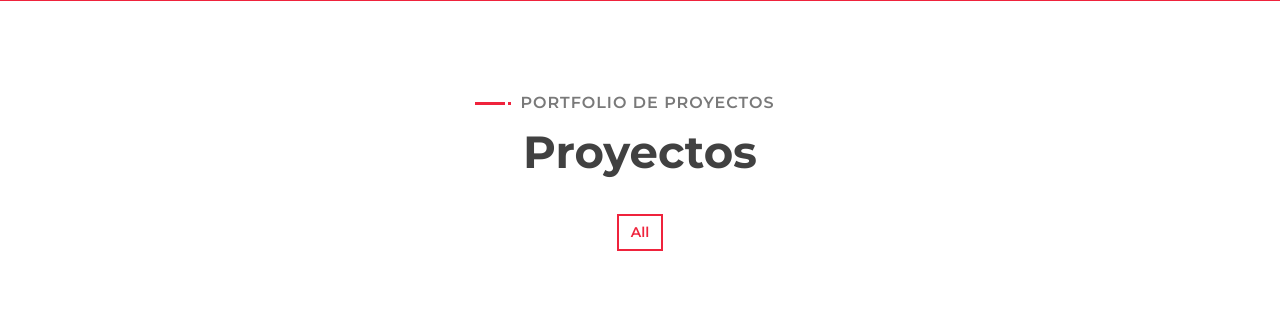
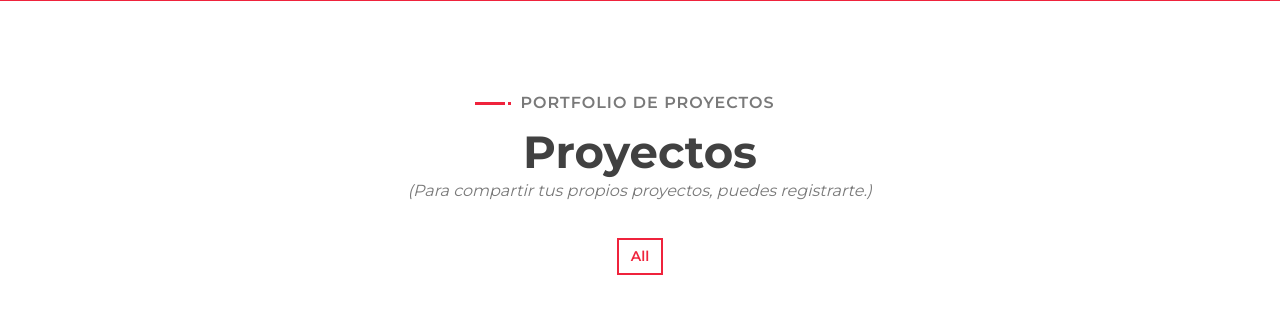
Before and after one commit to Zakuhest/portfolio_proyecto, a Django app: template proyecto/templates/index.html in a window 1280 px wide. Shown: the part 3505-3836 px from the top of the page. Run offline with Django 4.2, Linux system fonts and the light colour scheme; the template is opened without the code that fills it, so the values that code supplies are empty; some libraries are stand-ins or nearby versions.

Commit message:
Actualizacion index

```diff
--- a/proyecto/templates/index.html
+++ b/proyecto/templates/index.html
@@ -265,6 +265,7 @@
                 <div class="section-header text-center wow zoomIn" data-wow-delay="0.1s">
                     <p>Portfolio de Proyectos</p>
                     <h2>Proyectos</h2>
+                    <em>(Para compartir tus propios proyectos, puedes registrarte.)</em>
                 </div>
                 <div class="row">
                     <div class="col-12">
```
